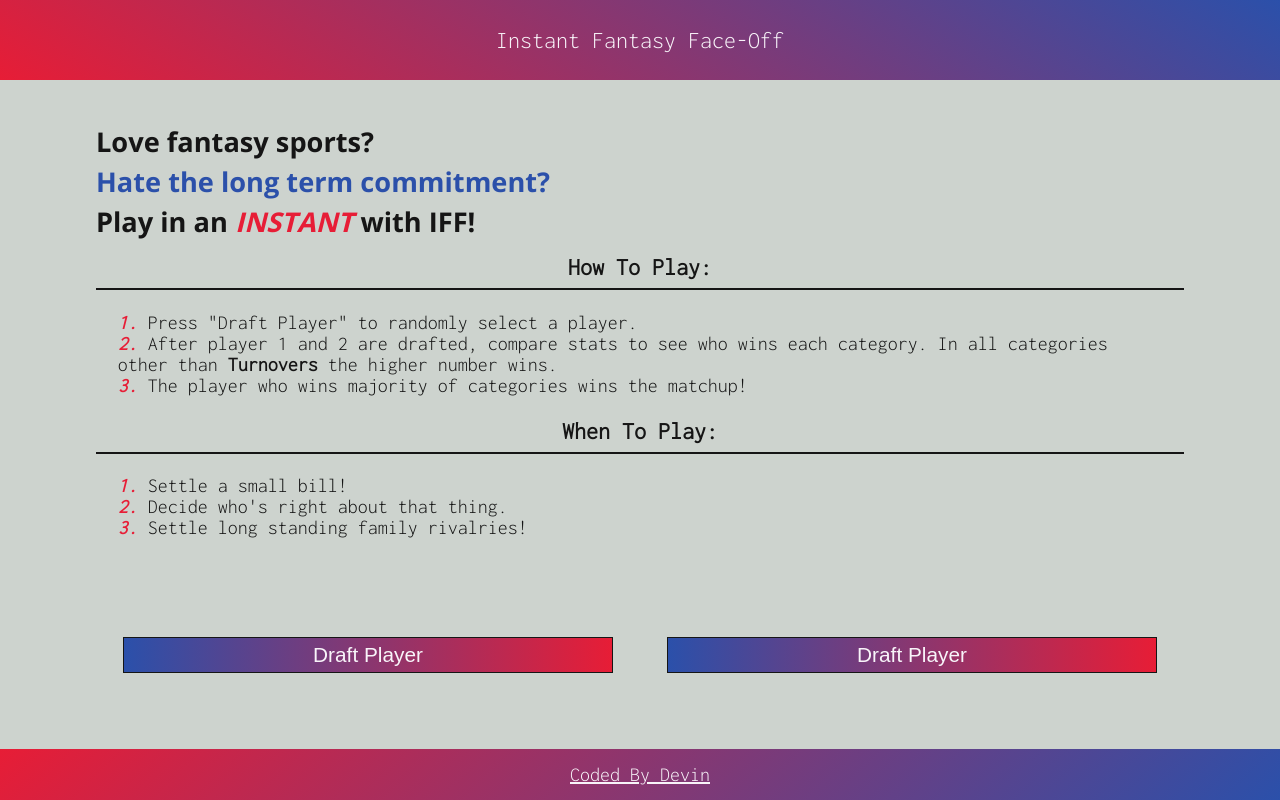
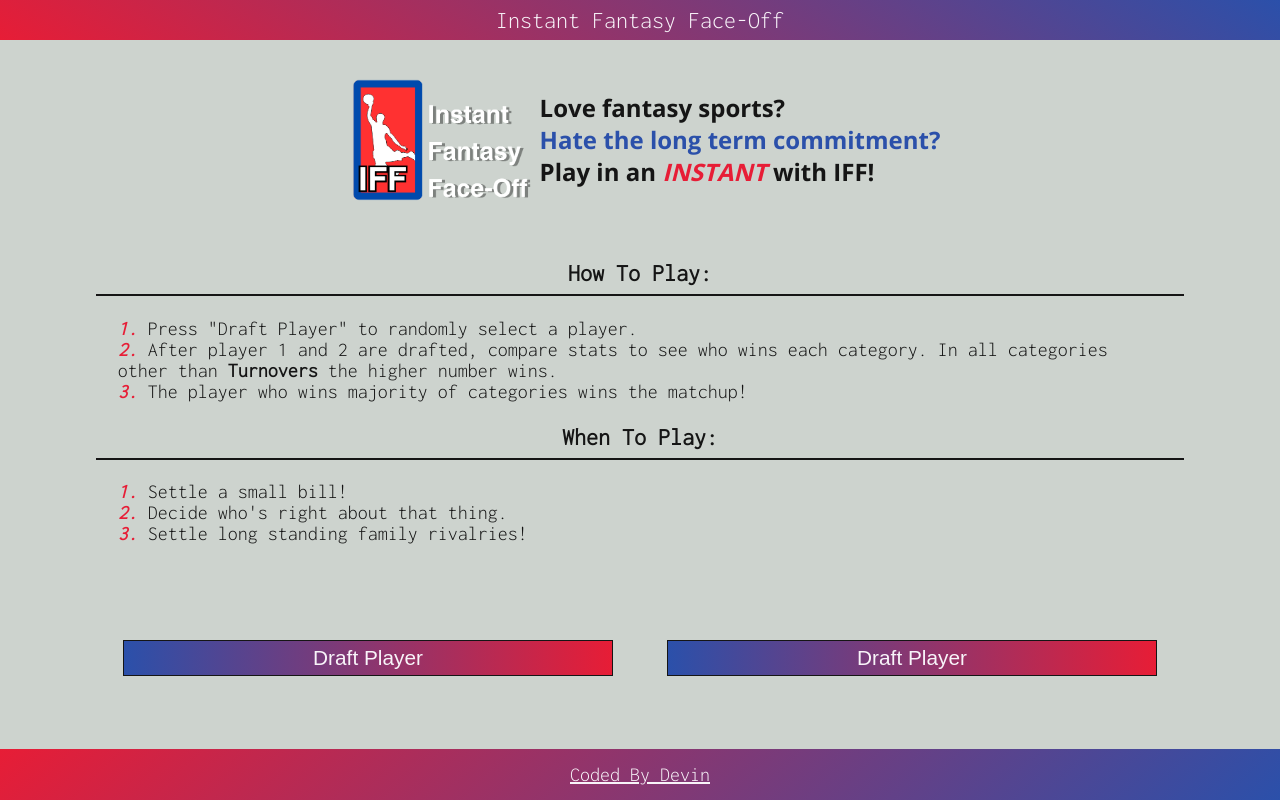
Before and after one commit to DevinD55/project-3-instant-fantasy, a React (Create React App) app: page / in a window 1280 px wide. Built offline with nearby package versions, Linux system fonts and the light colour scheme; no server answers.

Commit message:
saving before trying to change to routing

```diff
--- a/src/App.css
+++ b/src/App.css
@@ -26,7 +26,7 @@ body {
 }
 
 .gameContainer{
-  height: 90vh;
+  height: 95vh;
   display: flex;
   flex-direction: column;
   justify-content: space-between;
@@ -40,12 +40,9 @@ li {
 
 h1{
   font-family: 'Open Sans', sans-serif;
-  font-size: 1.7rem;
+  font-size: 1.5rem;
   line-height: 1.5rem;
-  max-width: 800px;
-  margin: 0 7.5%;
   font-weight: bold;
-  padding-top: 50px;
 }
 
 h1 span{
@@ -94,7 +91,7 @@ h5 {
 /* Header Styles */
 
 .menu {
-  height: 10vh;
+  height: 5vh;
   background-image: linear-gradient(33deg, var(--brand-red), var(--brand-blue));
   display: flex;
   justify-content: center;
@@ -102,6 +99,23 @@ h5 {
   font-size: 1.5rem;
   color: var(--brand-white);
   text-align: center;
+}
+
+.welcomeContainer{
+  display: flex;
+  flex-wrap: wrap;
+  flex-direction: row;
+  justify-content: center;
+  align-items: center;
+}
+
+.logoContainer{
+  width: 200px;
+  height: 200px;
+  background-image: url(./assets/IFF-logo.png);
+  background-position: center;
+  background-size: contain;
+  background-repeat: no-repeat;
 }
 
 /* instruction styles */
--- a/src/components/Instructions.js
+++ b/src/components/Instructions.js
@@ -9,9 +9,14 @@ const Instructions = (props) => {
 
     return(
         <Fragment>
-            <section className="instructions">
-                <h1>Love fantasy sports? <span>Hate the long term commitment?</span> Play in an <em>INSTANT</em> with IFF!</h1>
-                <div className="wrapper">
+            <section className="instructions wrapper">
+                <div className ="welcomeContainer">
+                    <div className="logoContainer">
+
+                    </div>
+                    <h1>Love fantasy sports? <span>Hate the long term commitment?</span> Play in an <em>INSTANT</em> with IFF!</h1>
+                </div>
+                <div>
                     <h2>How To Play:</h2>
                     <ul className="rulesList">
                         <li><em>1.</em> Press "Draft Player" to randomly select a player.</li>
```
Also changed, not shown: src/assets/IFF-logo.png (added).
